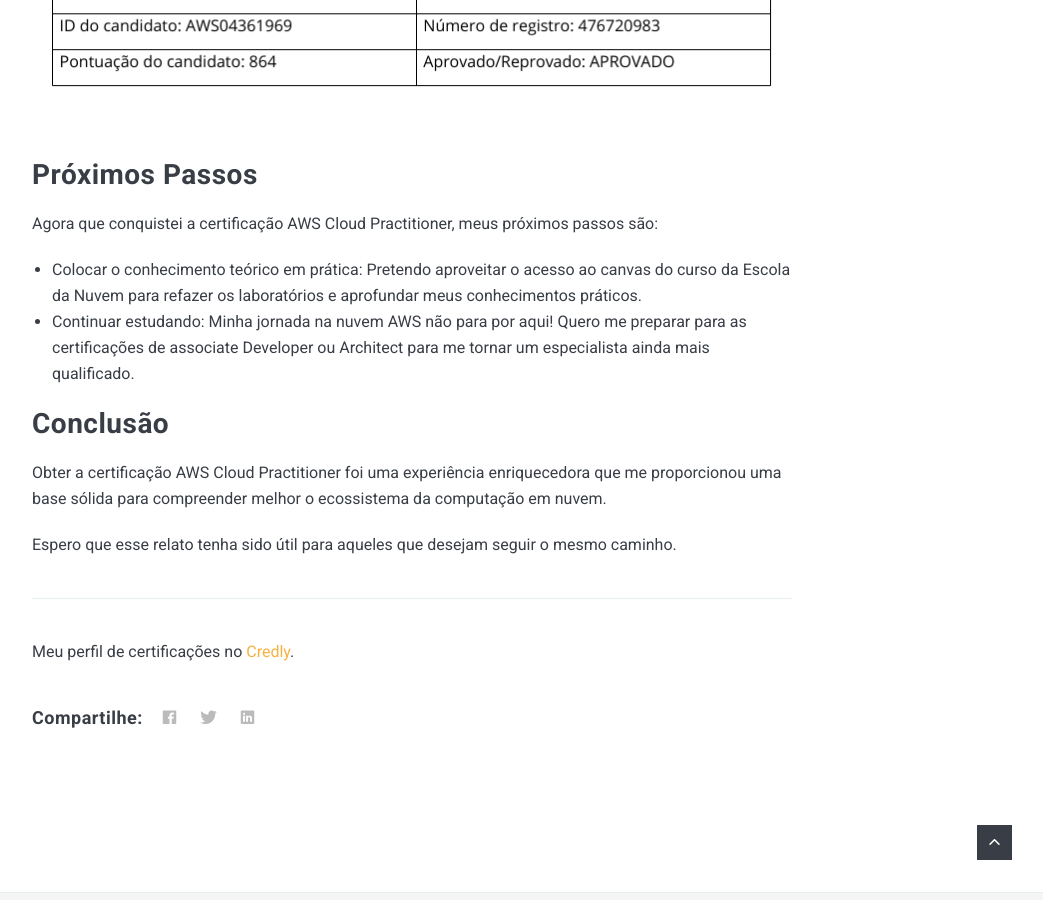
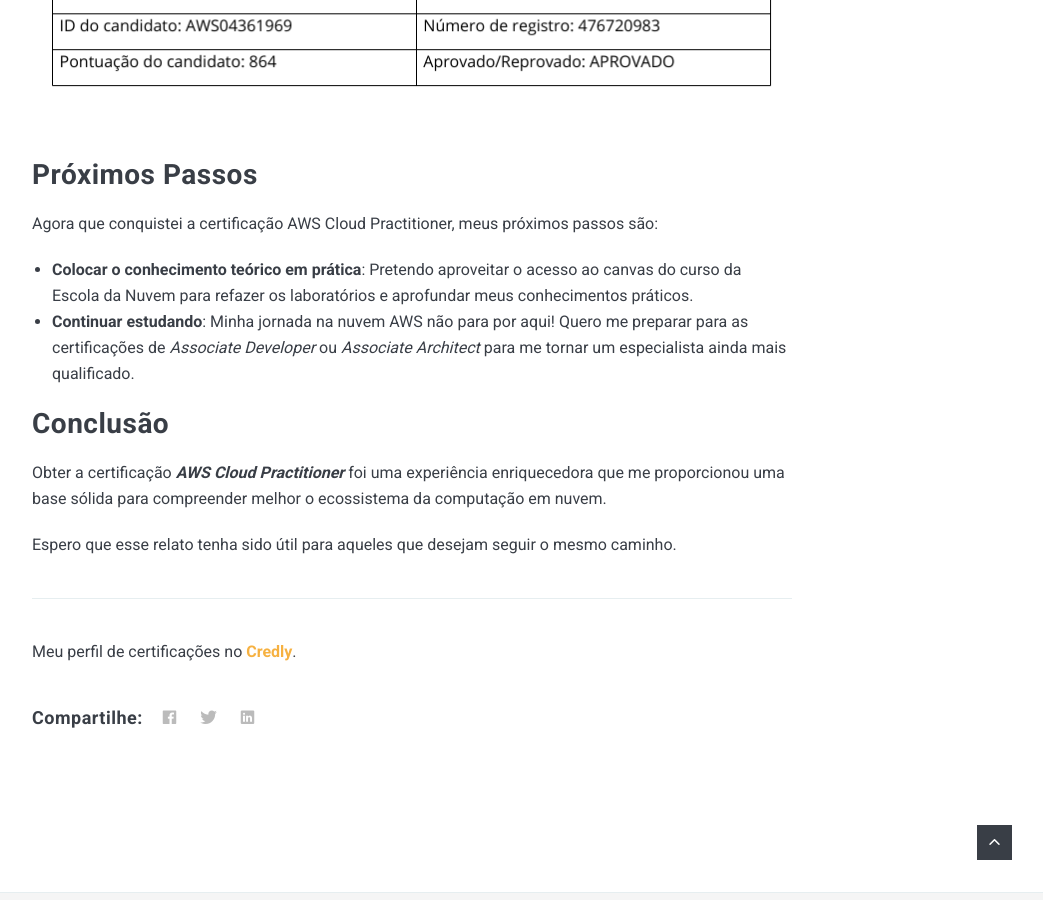
Before and after one commit to hugojunior/hugojunior.github.io, a Jekyll site: the page built from _posts/2024-05-21-a-experiencia-de-obter-a-certificacao-aws-cloud-practitioner.md, in a window 1280 px wide and 900 px high, scrolled down 4449 px. Shown: the whole window, without its empty margins (228-1271 px from the left). Built offline with Jekyll 4.4.1, drawn with Linux system fonts in a browser that asks for light colours; nearby versions of some CDN libraries; comment, search, counter and statistics services are not loaded; some of the changed text lies outside the part shown.

Commit message:
Updated Cloud Practitioner Certification post

```diff
--- a/_posts/2024-05-21-a-experiencia-de-obter-a-certificacao-aws-cloud-practitioner.md
+++ b/_posts/2024-05-21-a-experiencia-de-obter-a-certificacao-aws-cloud-practitioner.md
@@ -7,7 +7,7 @@
 ---
 A computação em nuvem sempre me fascinou, como um enigma intrigante à espera de ser solucionado. Mas era como um navio à deriva sem bússola, sem um roteiro claro para navegar nesse mar de possibilidades. Foi então que um curso de sistemas distribuídos na faculdade se tornou a chave para desvendar esse universo digital em constante expansão.
 
-Nessa jornada em busca de conhecimento, descobri a [Escola da Nuvem](https://escoladanuvem.org/){:target="_blank"}, uma plataforma de ensino online dedicada à computação em nuvem. Após me inscrever no programa e passar pelos processos seletivos, tenho vivenciado uma experiência incrível de aprendizado. Ao término do curso, recebemos um voucher para realizar a prova de certificação AWS Cloud Practitioner!
+Nessa jornada em busca de conhecimento, descobri a [Escola da Nuvem](https://escoladanuvem.org/){:target="_blank"}, uma plataforma de ensino online dedicada à computação em nuvem. Após me inscrever no programa e passar pelos processos seletivos, tenho vivenciado uma experiência incrível de aprendizado. Ao término do curso, recebemos um voucher para realizar a prova de certificação **_AWS Cloud Practitioner_**!
 
 ## Material de Estudos
 Organizei meu plano de estudos focando na arquitetura da AWS e seus serviços, complementando com simulados para consolidar o conhecimento.
@@ -31,7 +31,7 @@
 Dicas importantes:
 
 - Use seu nome completo real no cadastro. Esse nome será conferido com seu documento na hora da prova.
-- Solicite a acomodação "ESL +30 MINUTES" no menu "Exam accommodations". Esse tempo adicional te dará mais tranquilidade para concluir a prova.
+- Solicite a acomodação "**ESL +30 MINUTES**" no menu "*Exam accommodations*". Esse tempo adicional te dará mais tranquilidade para concluir a prova.
 - Marque o exame com antecedência. Assim, você garante sua vaga no local e horário desejados.
 - Remarcar o exame é gratuito e pode ser feito facilmente.
 
@@ -94,14 +94,14 @@
 ## Próximos Passos
 Agora que conquistei a certificação AWS Cloud Practitioner, meus próximos passos são:
 
-- Colocar o conhecimento teórico em prática: Pretendo aproveitar o acesso ao canvas do curso da Escola da Nuvem para refazer os laboratórios e aprofundar meus conhecimentos práticos.
-- Continuar estudando: Minha jornada na nuvem AWS não para por aqui! Quero me preparar para as certificações de associate Developer ou Architect para me tornar um especialista ainda mais qualificado.
+- **Colocar o conhecimento teórico em prática**: Pretendo aproveitar o acesso ao canvas do curso da Escola da Nuvem para refazer os laboratórios e aprofundar meus conhecimentos práticos.
+- **Continuar estudando**: Minha jornada na nuvem AWS não para por aqui! Quero me preparar para as certificações de *Associate Developer* ou *Associate Architect* para me tornar um especialista ainda mais qualificado.
 
 ## Conclusão
-Obter a certificação AWS Cloud Practitioner foi uma experiência enriquecedora que me proporcionou uma base sólida para compreender melhor o ecossistema da computação em nuvem.
+Obter a certificação **_AWS Cloud Practitioner_** foi uma experiência enriquecedora que me proporcionou uma base sólida para compreender melhor o ecossistema da computação em nuvem.
 
 Espero que esse relato tenha sido útil para aqueles que desejam seguir o mesmo caminho.
 
 ---
 
-Meu perfil de certificações no [Credly](https://www.credly.com/users/hugojunior/){:target="_blank"}.
+Meu perfil de certificações no [**Credly**](https://www.credly.com/users/hugojunior/){:target="_blank"}.
```
